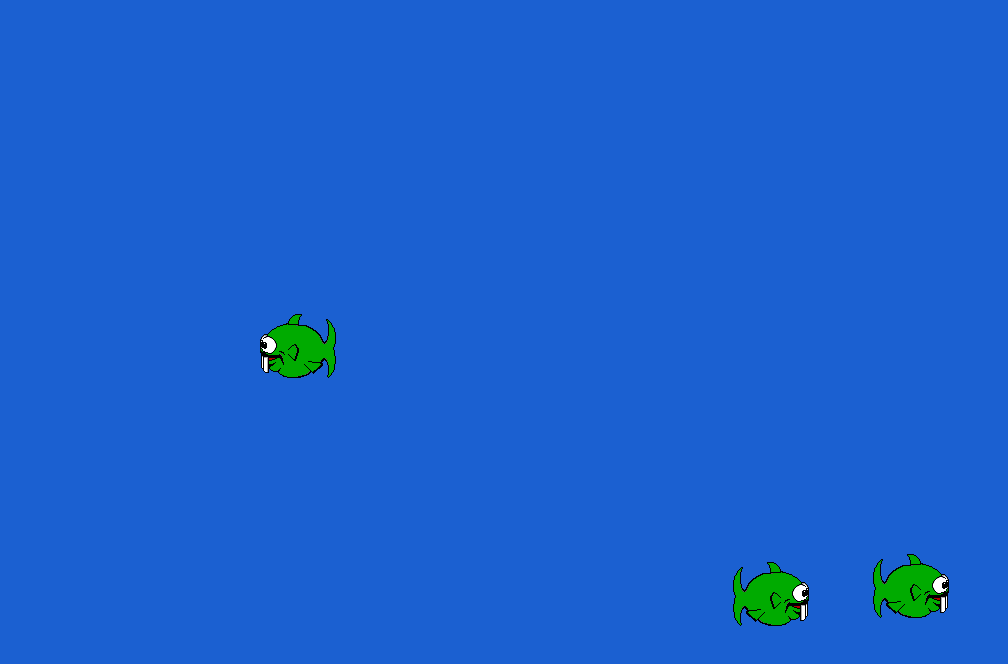
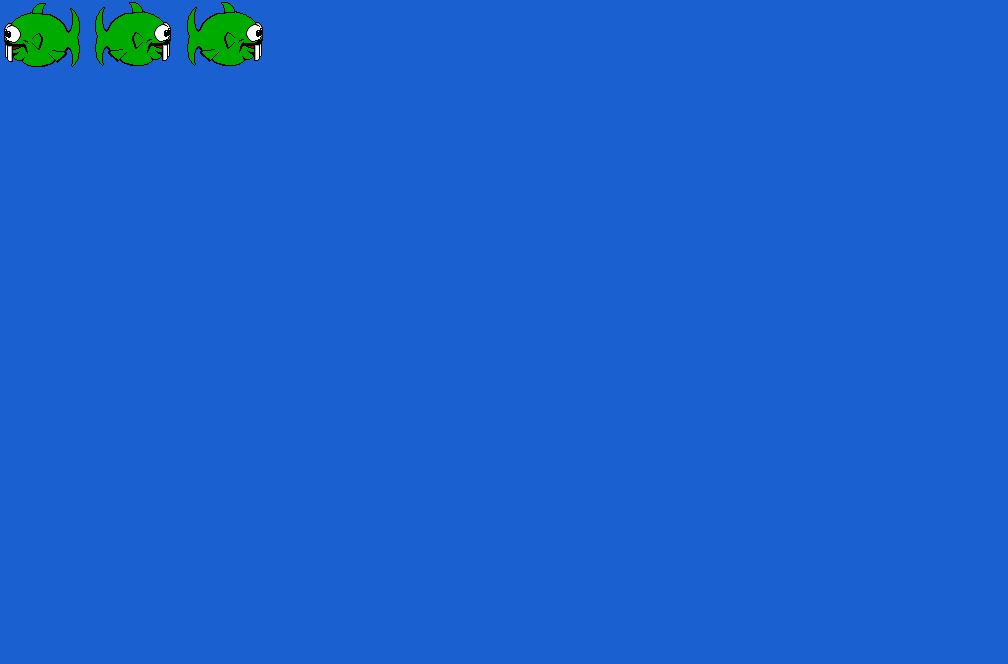
Before and after one commit to PeterBreen/reactfish, a React (Create React App) app: page / in a window 1280 px wide. Shown: the top 664 px of the page, without its empty margins (0-1008 px from the left). Built offline with nearby package versions, Linux system fonts and the light colour scheme.

Commit message:
remove CSS import

```diff
--- a/src/App.css
+++ /dev/null
@@ -1,8 +0,0 @@
-.ft-basis {
-  height: 100%;
-  width: 100%;
-  margin: 70px;
-}
-.ft-basis img {
-  position: absolute;
-}
--- a/src/App.js
+++ b/src/App.js
@@ -1,5 +1,4 @@
 import React, { Component } from 'react';
-import './App.css';
 import Dopefish from './Dopefish.js';
 
 class App extends Component {
```
